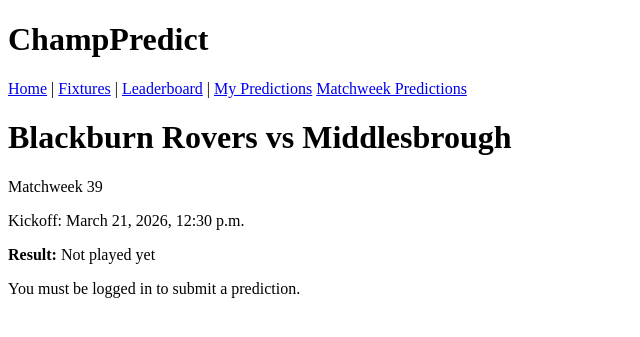
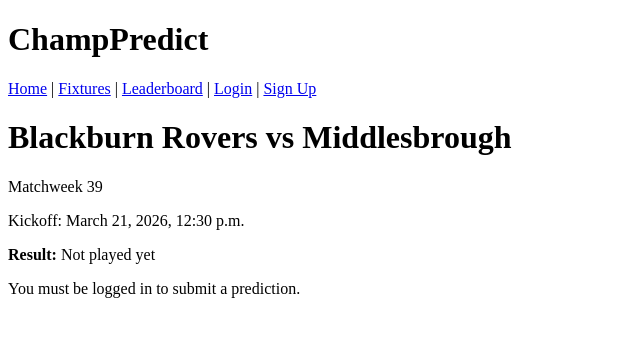
Before and after one commit to joeb-brfc/champpredict, a Django app: page /fixture/8/ in a window 1280 px wide. Shown: the top 337 px of the page, without its empty margins (0-640 px from the left). Run offline with Django 5.2, Linux system fonts and the light colour scheme; data comes from the database, SQL or seed files in the repository; both versions use the stored data as it was after the commit; data that the repository does not hold is empty.

Commit message:
Implement conditional navbar with user-specific links and matchweek predictions access

```diff
--- a/predictor/templates/predictor/base.html
+++ b/predictor/templates/predictor/base.html
@@ -14,11 +14,16 @@
                 <a href="{% url 'home' %}">Home</a> |
                 <a href="{% url 'fixture_list' %}">Fixtures</a> |
                 <a href="{% url 'leaderboard' %}">Leaderboard</a> |
-            <a href="{% url 'my_predictions' %}">My Predictions</a>
-            <a href="{% url 'matchweek_predictions' 39 %}">Matchweek Predictions</a>
 
                 {% if user.is_authenticated %}
-                | Logged in as {{ user.username }}
+                <a href="{% url 'my_predictions' %}">My Predictions</a> |
+                <a href="{% url 'matchweek_predictions' 39 %}">Matchweek
+                    Predictions</a> |
+                <a href="{% url 'account_logout' %}">Logout</a> |
+                <span>Logged in as {{ user.username }}</span>
+                {% else %}
+                <a href="{% url 'account_login' %}">Login</a> |
+                <a href="{% url 'account_signup' %}">Sign Up</a>
                 {% endif %}
             </nav>
         </header>
```
Also changed, not shown: db.sqlite3. Lines whose indentation alone changed are shown as unchanged.
